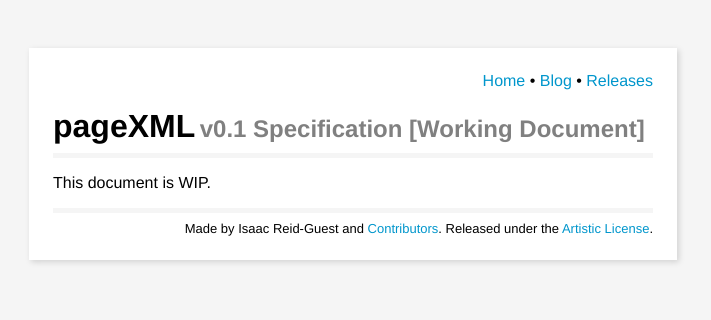
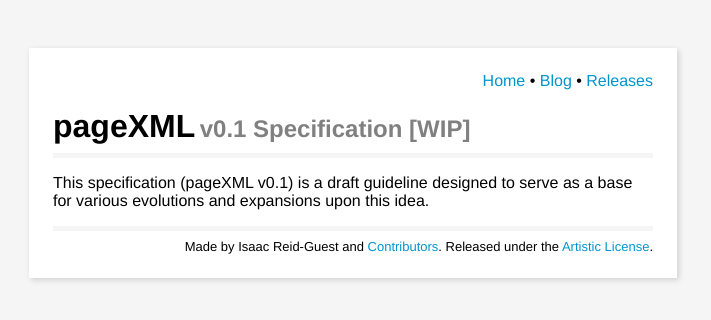
Before and after one commit to ir-g/pagexml, a Jekyll site: the page built from v0.1/specification.md, in a window 1280 px wide. Shown: the top 320 px of the page, without its empty margins (287-998 px from the left). Built offline with Jekyll 4.4.1, drawn with Linux system fonts in a browser that asks for light colours.

Commit message:
Update specification.md

```diff
--- a/v0.1/specification.md
+++ b/v0.1/specification.md
@@ -1,5 +1,5 @@
 ---
-title: v0.1 Specification [Working Document]
+title: v0.1 Specification [WIP]
 ---
 
-This document is WIP.
+This specification (pageXML v0.1) is a draft guideline designed to serve as a base for various evolutions and expansions upon this idea.
```
